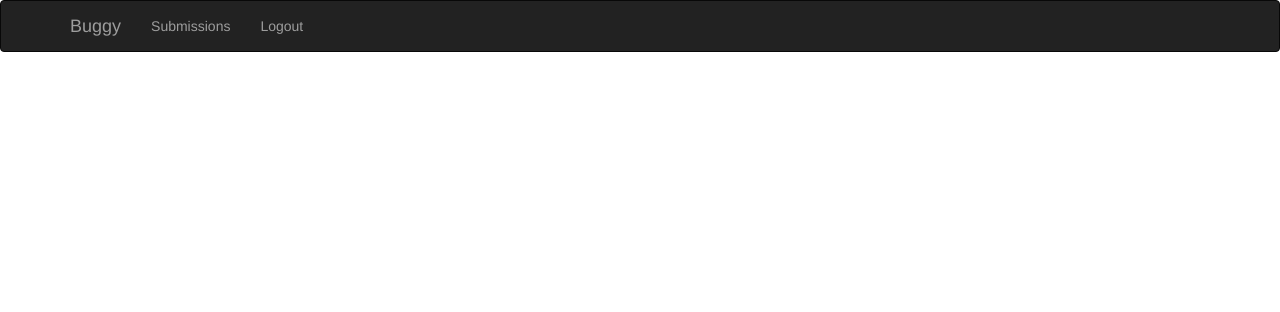
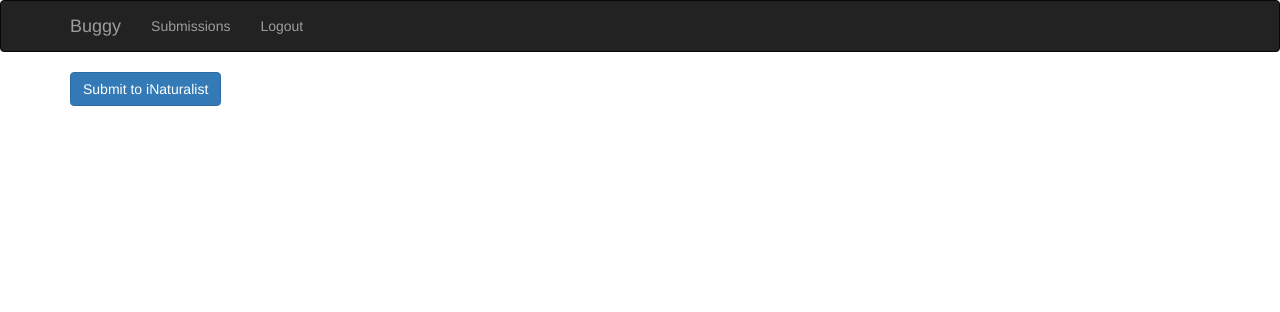
Before and after one commit to networkearth/buggy, a Flask app: page /submissions in a window 1280 px wide. Shown: the top 312 px of the page. Run offline with Flask 2, Linux system fonts and the light colour scheme; the visitor is signed in with stand-in values (Sample User, id 1); data that the repository does not hold is empty; some libraries are stand-ins or nearby versions.

Commit message:
submit button

```diff
--- a/buggy_webapp/flask/templates/submissions.html
+++ b/buggy_webapp/flask/templates/submissions.html
@@ -16,5 +16,6 @@
         </div>
         {% endfor %}
     </div>
+    <button style="margin-bottom: 20px;" type="submit" class="btn btn-primary">Submit to iNaturalist</button>
 </form>
 {% endblock %}
```
